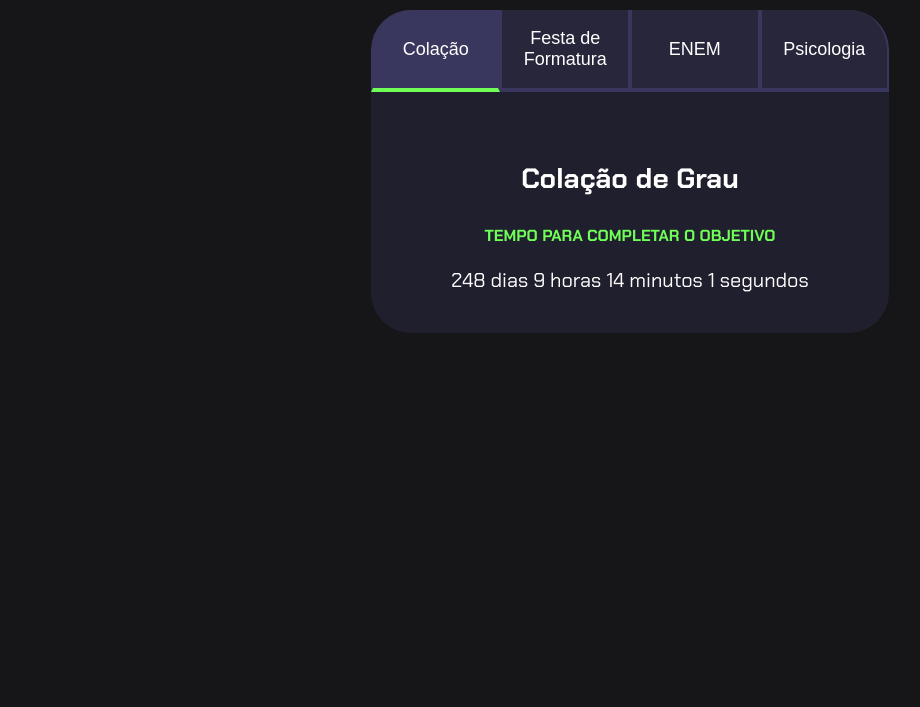
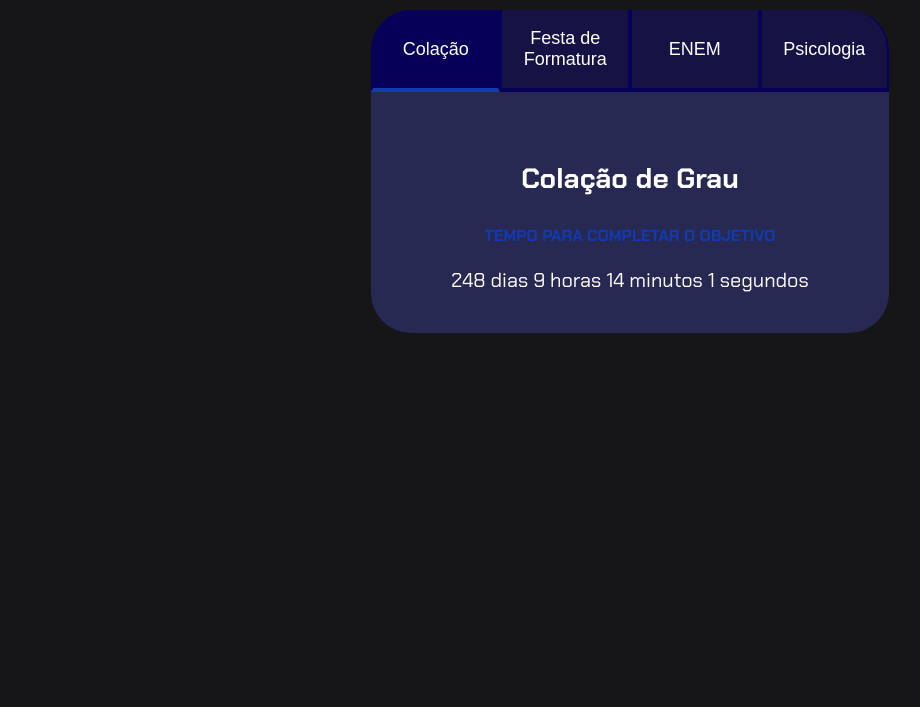
Before and after one commit to livdetail/meusobjetivos, a plain HTML site: page index.html in a window 1280 px wide. Shown: the part 93-800 px from the top of the page, without its empty margins (10-930 px from the left). Drawn offline with Linux system fonts and the light colour scheme.

Commit message:
Add files via upload

```diff
--- a/style.css
+++ b/style.css
@@ -2,11 +2,11 @@
 
 :root {
   --cor-de-fundo: #161618;
-  --verde: #6FFF57;
+  --verde: #113bb1;
   --branco: #FFFFFF;
-  --botao-ativo: #3A375E;
-  --botao-inativo: rgba(58, 55, 94, 0.5);
-  --texto-fundo: rgba(58, 55, 94, 0.3);
+  --botao-ativo: #070058;
+  --botao-inativo: rgb(22, 18, 68);
+  --texto-fundo: rgb(40, 41, 83);
 }
 
 body {
```
